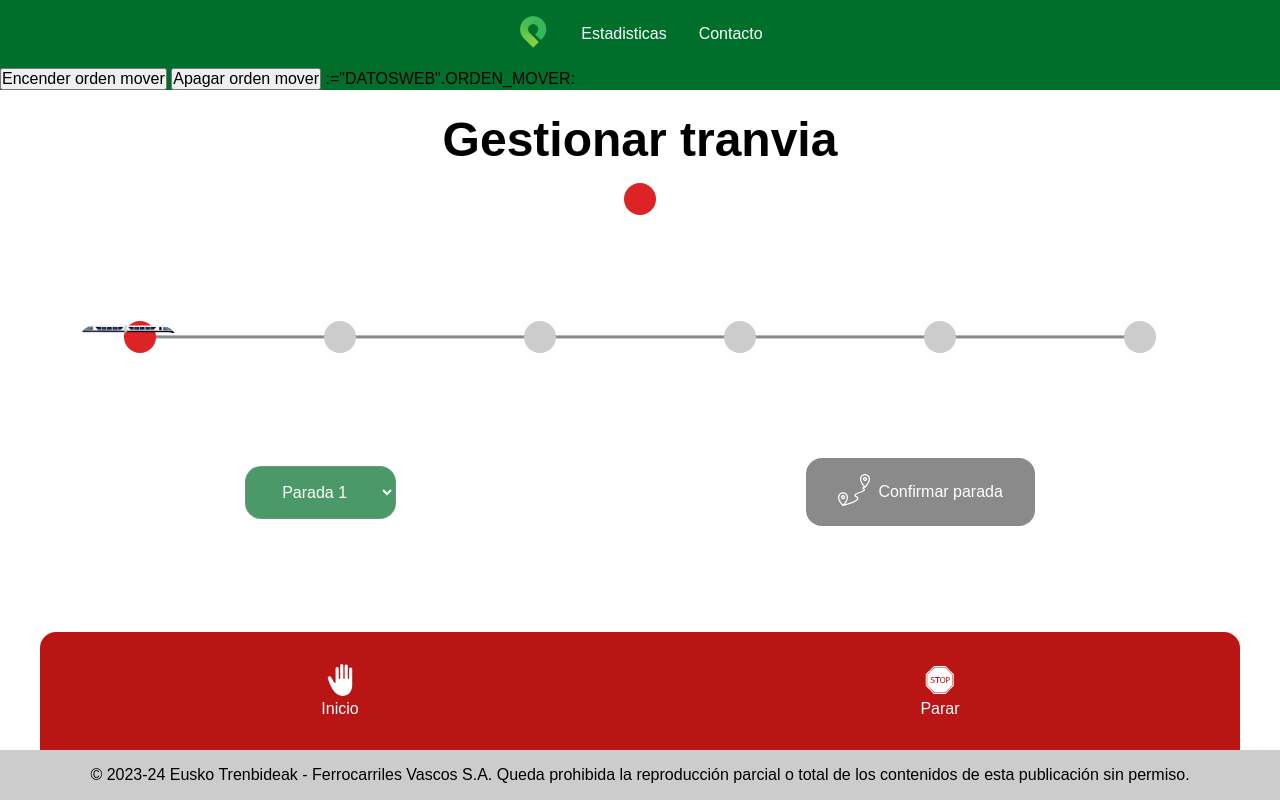
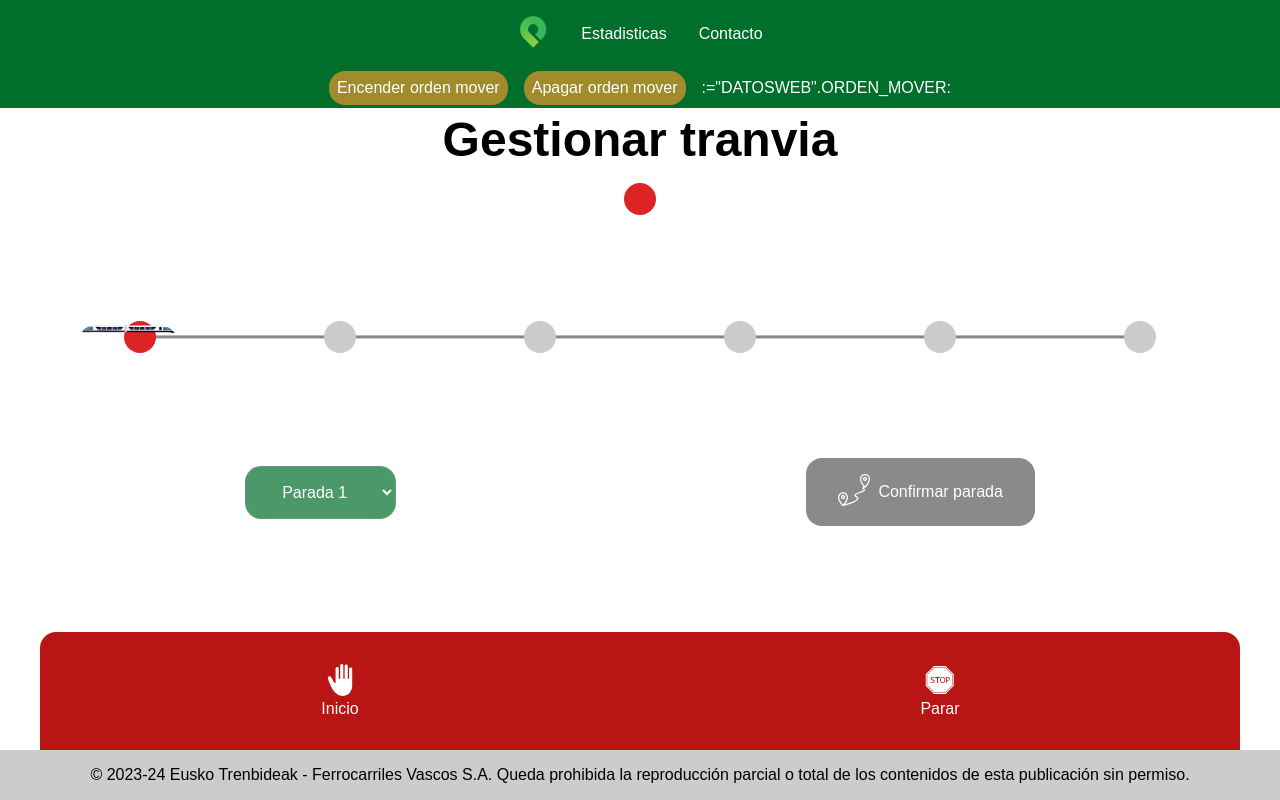
Before and after one commit to DevGurus1G/R1-siemensplc, a website: page index.html in a window 1280 px wide. Drawn offline with Linux system fonts and the light colour scheme.

Commit message:
Preparativos release

```diff
--- a/index.html
+++ b/index.html
@@ -11,6 +11,29 @@
     <title>EuskoTren</title>
     <link rel="stylesheet" href="css/default.css" />
     <link rel="stylesheet" href="css/index.css" />
+    <style>
+      .botones-pruebas {
+        display: flex;
+        justify-content: center;
+        align-items: center;
+        gap: 1em;
+        padding: 0.2em;
+      }
+
+      .botones-pruebas button {
+        background-color: #a28b2c;
+        color: #fff;
+        padding: 0.5em;
+        border: 0;
+        border-radius: 1em;
+      }
+      .botones-pruebas button:hover {
+        background-color: #ffcc00;
+      }
+      .botones-pruebas span {
+        color: #fff;
+      }
+    </style>
   </head>
   <body>
     <div class="contenedor">
@@ -24,13 +47,25 @@
             <li><a href="sites/contacto.html">Contacto</a></li>
           </ul>
           <!-- Botones y span  que solo seran necesarios para facilitar las pruebas-->
-          <button type="button" id="enOrdenMover" name="ORDEN_MOVER" value="1">
-            Encender orden mover
-          </button>
-          <button type="button" id="apOrdenMover" name="ORDEN_MOVER" value="0">
-            Apagar orden mover
-          </button>
-          <span id="tOrdenMover"></span>
+          <div class="botones-pruebas">
+            <button
+              type="button"
+              id="enOrdenMover"
+              name="ORDEN_MOVER"
+              value="1"
+            >
+              Encender orden mover
+            </button>
+            <button
+              type="button"
+              id="apOrdenMover"
+              name="ORDEN_MOVER"
+              value="0"
+            >
+              Apagar orden mover
+            </button>
+            <span id="tOrdenMover"></span>
+          </div>
         </nav>
       </header>
       <main>
```
